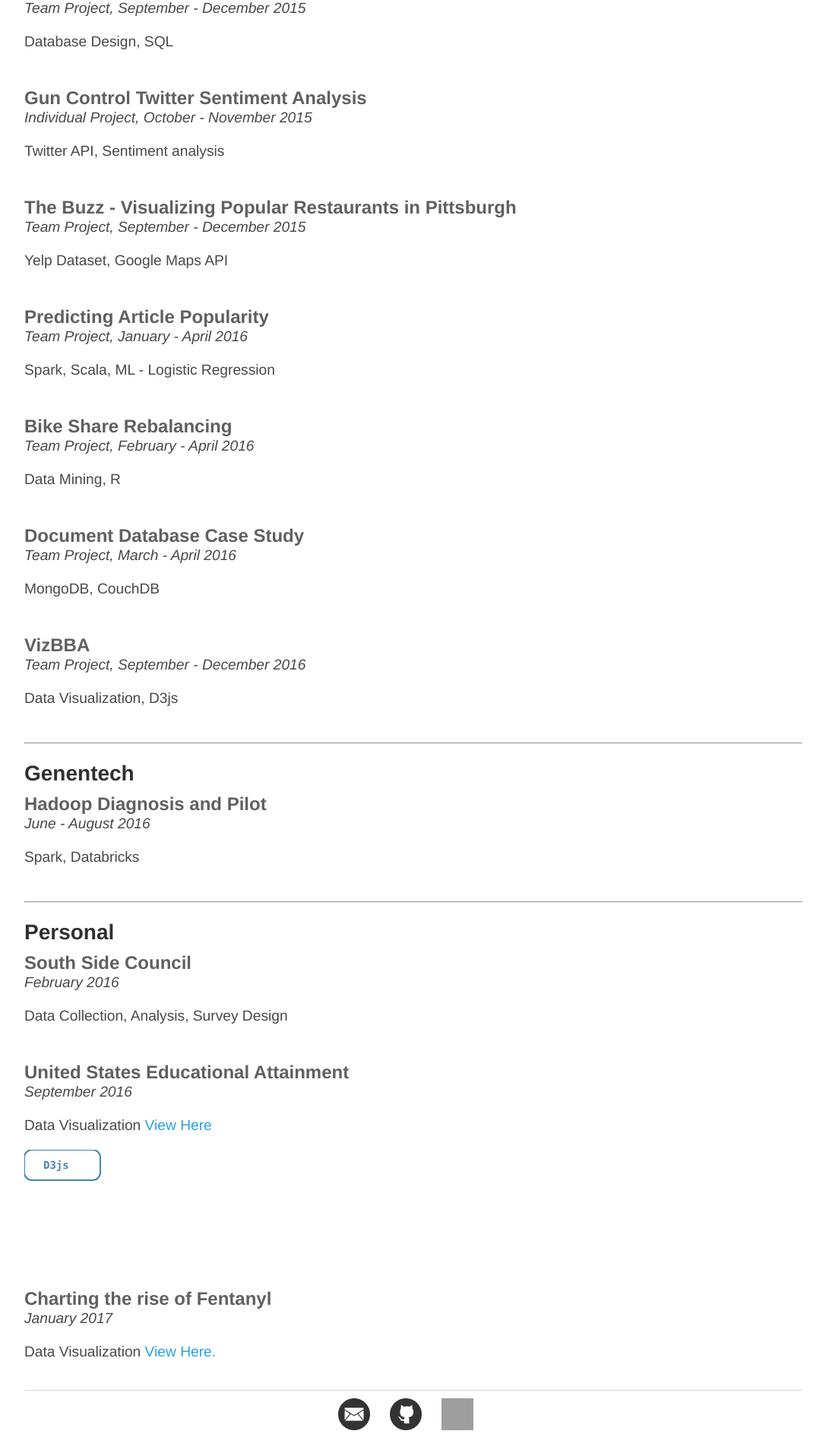
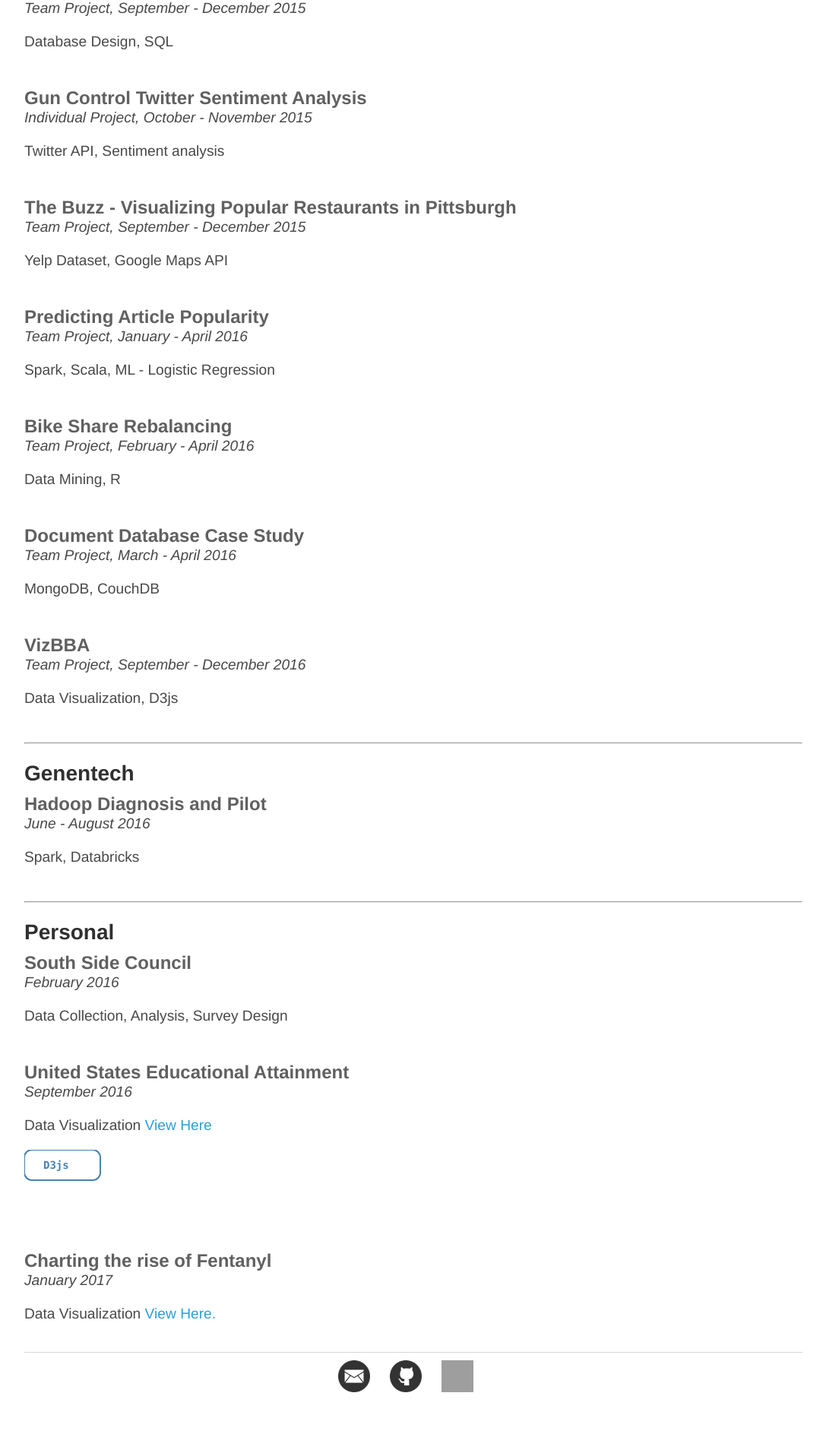
Before and after one commit to NeilBardhan/neilbardhan.github.io, a Jekyll site: the page built from projects/index.html, in a window 1280 px wide. Shown: the part 1572-3484 px from the top of the page at 76% size, without its empty margins (96-1183 px from the left). Built offline with Jekyll 4.4.1, drawn with Linux system fonts in a browser that asks for light colours; after the commit the page ends 3434 px from its top, so only the background shows below that; grey boxes are pictures that could not be loaded.

Commit message:
Update index.html

```diff
--- a/projects/index.html
+++ b/projects/index.html
@@ -139,7 +139,7 @@ title: Projects
 		<h3>United States Educational Attainment</h3>
 		<p><em>September 2016</em></p>
 		<p>Data Visualization <a href = "highschool.html">View Here</a> </p>
-		<svg xmlns="http://www.w3.org/2000/svg">
+		<svg width="150" height="100">
   			<g>
     				<rect x="0" y="0" rx="10" ry="10" width="100" height="40" style = "stroke:steelblue;stroke-width:2" fill="none"></rect>
     				<text x="25" y="25" font-family="Consolas,monaco,monospace" font-weight="bold" font-size="14" fill="steelblue">D3js</text>
```
